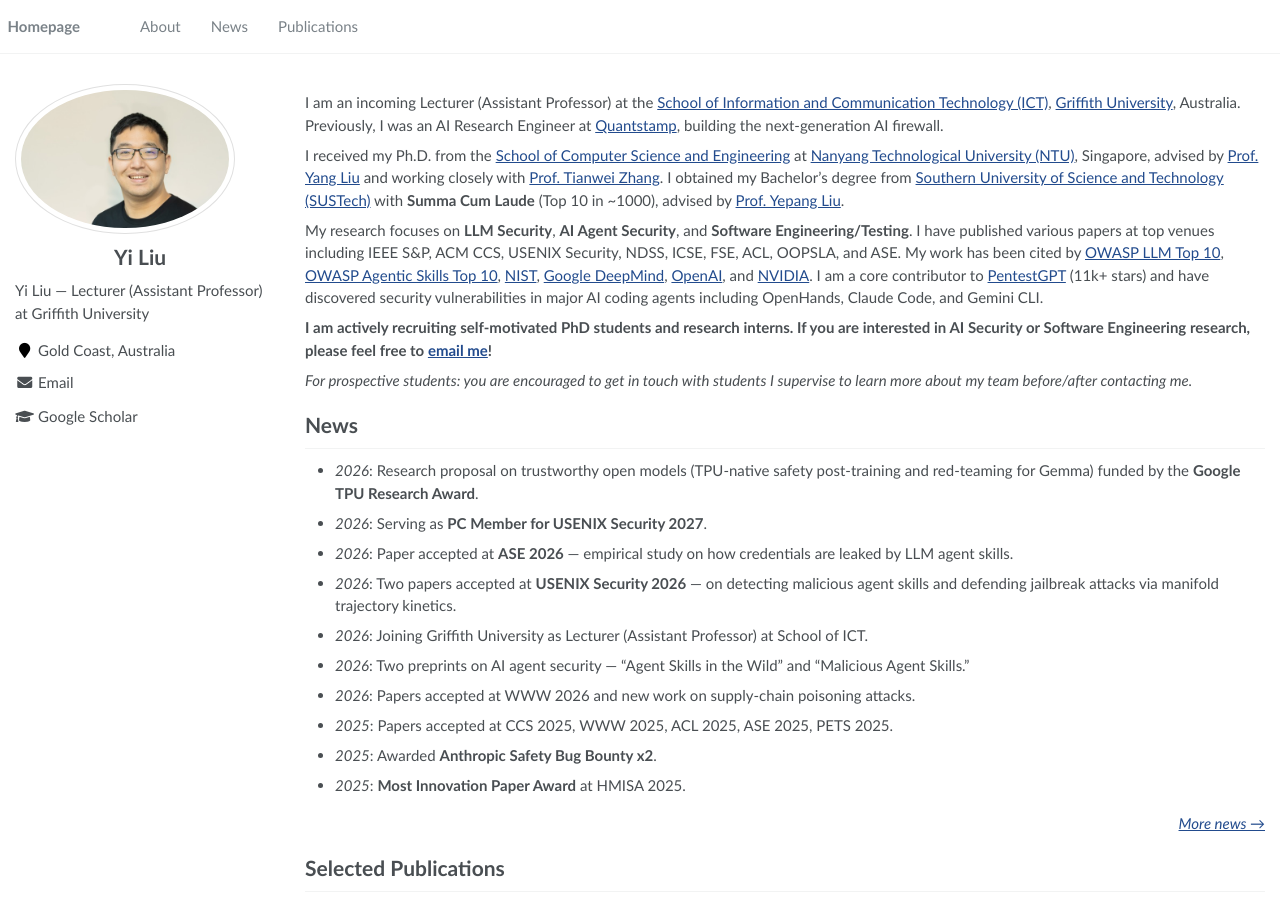
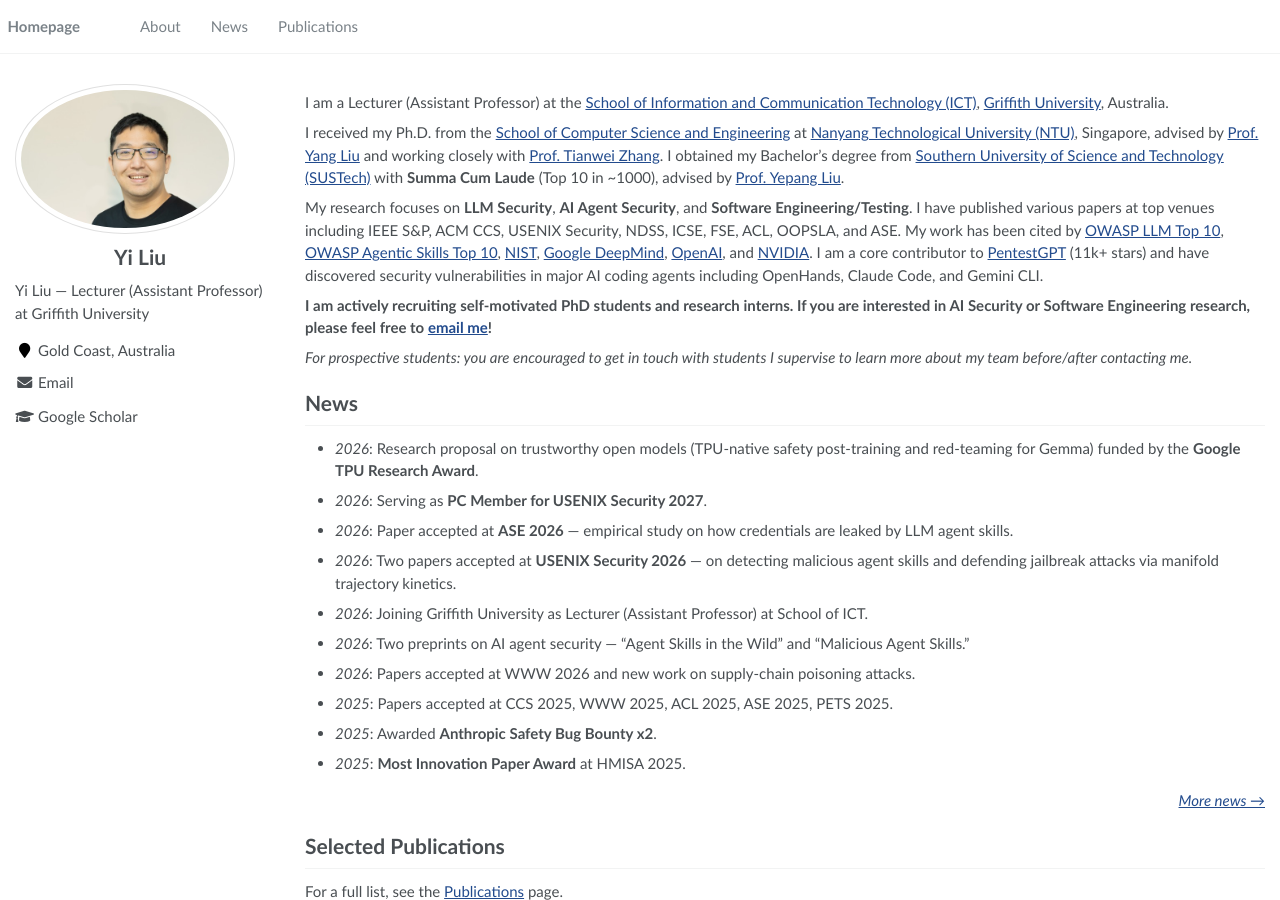
Before and after one commit to liuyi-academic/liuyi-academic.github.io, a Jekyll site: the page built from _pages/about.md, in a window 1280 px wide and 900 px high. Built offline with Jekyll 4.4.1, drawn with Linux system fonts in a browser that asks for light colours.

Commit message:
feat: update bio to Lecturer and remove Quantstamp mention
Co-Authored-By: Claude Opus 5.5 (1M context) <noreply@anthropic.com>

```diff
--- a/_pages/about.md
+++ b/_pages/about.md
@@ -10,7 +10,7 @@ redirect_from:
 
 <span class='anchor' id='about-me'></span>
 
-I am an incoming Lecturer (Assistant Professor) at the [School of Information and Communication Technology (ICT)](https://www.griffith.edu.au/griffith-sciences/school-information-communication-technology), [Griffith University](https://www.griffith.edu.au/), Australia. Previously, I was an AI Research Engineer at [Quantstamp](https://quantstamp.com/), building the next-generation AI firewall.
+I am a Lecturer (Assistant Professor) at the [School of Information and Communication Technology (ICT)](https://www.griffith.edu.au/griffith-sciences/school-information-communication-technology), [Griffith University](https://www.griffith.edu.au/), Australia.
 
 I received my Ph.D. from the [School of Computer Science and Engineering](https://www.ntu.edu.sg/computing) at [Nanyang Technological University (NTU)](https://www.ntu.edu.sg/), Singapore, advised by [Prof. Yang Liu](https://personal.ntu.edu.sg/yangliu/) and working closely with [Prof. Tianwei Zhang](https://personal.ntu.edu.sg/tianwei.zhang/). I obtained my Bachelor's degree from [Southern University of Science and Technology (SUSTech)](https://www.sustech.edu.cn/en/) with **Summa Cum Laude** (Top 10 in ~1000), advised by [Prof. Yepang Liu](https://yepangliu.github.io/).
 
```
